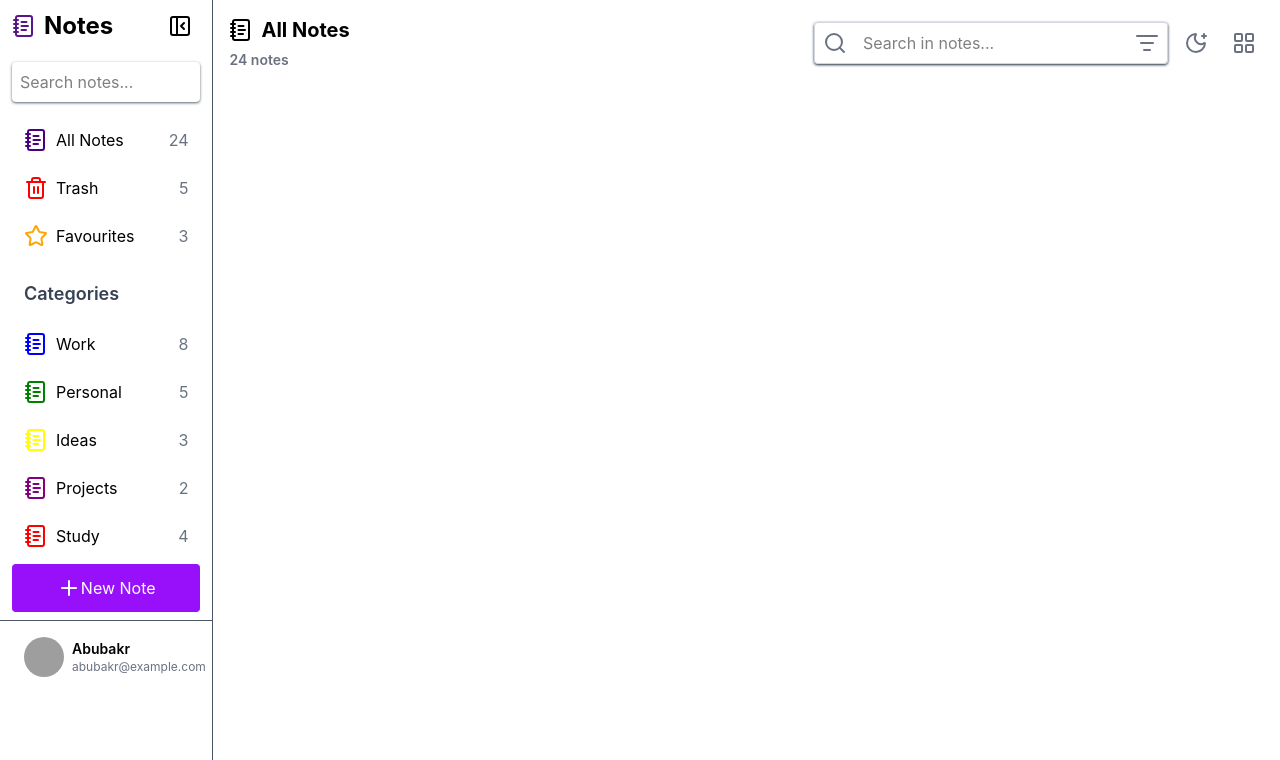
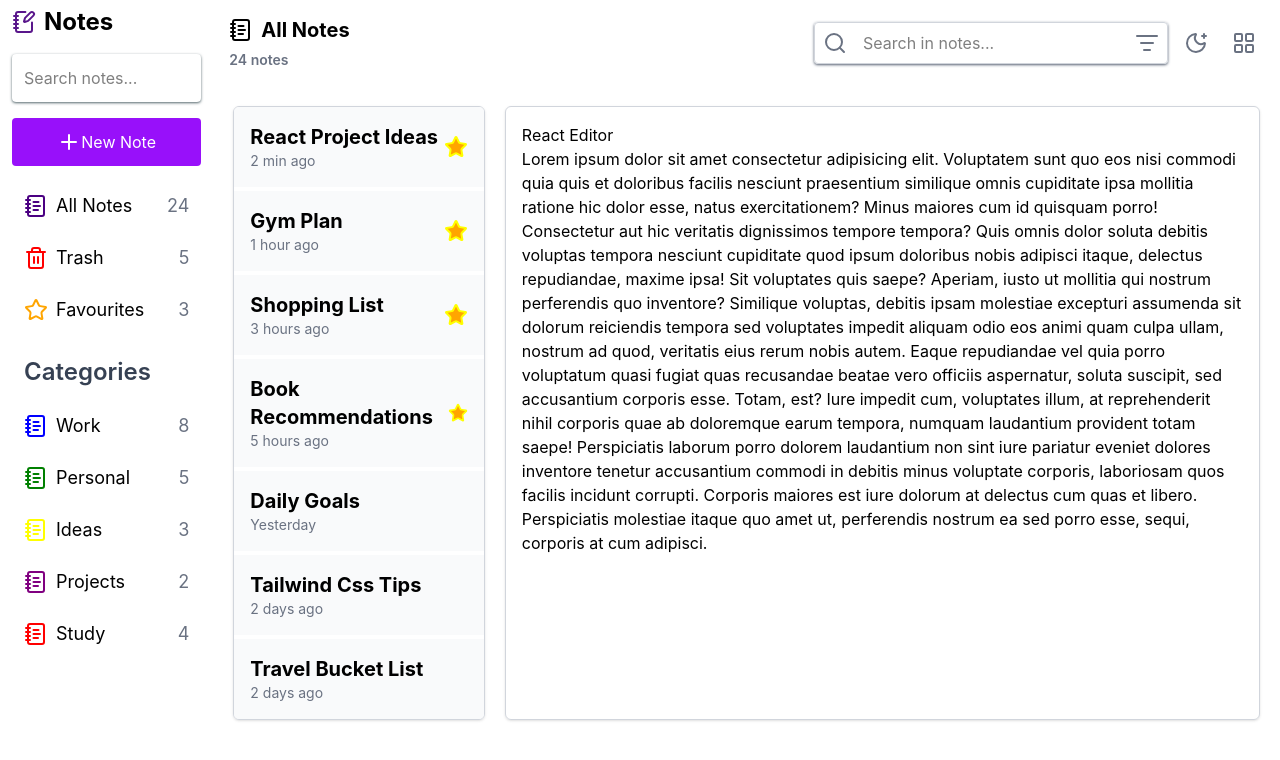
Before and after one commit to AbubakirDev-react/abubakrNotes, a React (Vite) app: page / in a window 1280 px wide. Shown: the top 760 px of the page. Built offline with nearby package versions, Linux system fonts and the light colour scheme; grey boxes are pictures that could not be loaded.

Commit message:
feat: restructure app layout with responsive components and enhance sidebar functionality

```diff
--- a/src/App.jsx
+++ b/src/App.jsx
@@ -1,15 +1,20 @@
 import React from 'react'
-import Sidebar from './components/layouts/sidebar/Sidebar'
-import Header from './components/layouts/header/Header'
+import Desktop from './components/ui/Desktop'
+import Tablet from './components/ui/Tablet'
+import Mobile from './components/ui/Mobile'
 
 export default function App() {
   return (
-    <div className='App flex h-screen'>
-      <Sidebar />
-      <div className="main flex flex-col w-full">
-        <Header />
-
+    <>
+      <div className="desktop lg:block md:hidden hidden">
+        <Desktop />
       </div>
-    </div>
+      <div className="tablet hidden lg:hidden md:block">
+        <Tablet />
+      </div>
+      <div className="mobile sm:block md:hidden">
+        <Mobile />
+      </div>
+    </>
   )
 }
--- a/src/components/layouts/header/header.menu.jsx
+++ b/src/components/layouts/header/header.menu.jsx
@@ -5,7 +5,7 @@ export default function HeaderMenu() {
   return (
     <div className='HeaderMenu flex items-center ml-auto'>
       <form action="" className="">
-        <div className="div flex items-center gap-2 bg-transparent border border-gray-300 rounded shadow shadow-gray-700">
+        <div className="div flex items-center gap-2 bg-transparent border border-gray-300 rounded shadow shadow-gray-500">
         <button disabled className="text-gray-500 pl-2 disabled">
           <Search />
         </button>
--- /dev/null
+++ b/src/components/layouts/note/Note.jsx
@@ -0,0 +1,12 @@
+import React from 'react'
+import NotesMenu from './notes/NotesMenu'
+import NoteEditor from './noteEditor/NoteEditor'
+
+export default function Note() {
+  return (
+    <div className='w-full flex gap-5 p-5'>
+      <NotesMenu />
+      <NoteEditor />
+    </div>
+  )
+}
--- /dev/null
+++ b/src/components/layouts/note/noteEditor/NoteEditor.jsx
@@ -0,0 +1,10 @@
+import React from 'react'
+
+export default function NoteEditor() {
+  return (
+    <div className='xl:w-9/12 lg:w-8/12 xl:h-full lg:h-10/12 xl:overflow-y-hidden lg:overflow-y-auto  p-4 rounded-md shadow border border-gray-300'>
+      <h1>React Editor</h1>
+      <p>Lorem ipsum dolor sit amet consectetur adipisicing elit. Voluptatem sunt quo eos nisi commodi quia quis et doloribus facilis nesciunt praesentium similique omnis cupiditate ipsa mollitia ratione hic dolor esse, natus exercitationem? Minus maiores cum id quisquam porro! Consectetur aut hic veritatis dignissimos tempore tempora? Quis omnis dolor soluta debitis voluptas tempora nesciunt cupiditate quod ipsum doloribus nobis adipisci itaque, delectus repudiandae, maxime ipsa! Sit voluptates quis saepe? Aperiam, iusto ut mollitia qui nostrum perferendis quo inventore? Similique voluptas, debitis ipsam molestiae excepturi assumenda sit dolorum reiciendis tempora sed voluptates impedit aliquam odio eos animi quam culpa ullam, nostrum ad quod, veritatis eius rerum nobis autem. Eaque repudiandae vel quia porro voluptatum quasi fugiat quas recusandae beatae vero officiis aspernatur, soluta suscipit, sed accusantium corporis esse. Totam, est? Iure impedit cum, voluptates illum, at reprehenderit nihil corporis quae ab doloremque earum tempora, numquam laudantium provident totam saepe! Perspiciatis laborum porro dolorem laudantium non sint iure pariatur eveniet dolores inventore tenetur accusantium commodi in debitis minus voluptate corporis, laboriosam quos facilis incidunt corrupti. Corporis maiores est iure dolorum at delectus cum quas et libero. Perspiciatis molestiae itaque quo amet ut, perferendis nostrum ea sed porro esse, sequi, corporis at cum adipisci.</p>
+    </div>
+  )
+}
--- /dev/null
+++ b/src/components/layouts/note/notes/NotesMenu.jsx
@@ -0,0 +1,19 @@
+import React from 'react'
+import { NotesMenuData } from './menu.data'
+import { StarIcon } from 'lucide-react'
+
+export default function NotesMenu() {
+  return (
+    <div className='xl:w-3/12 lg:w-4/12 xl:h-full lg:h-10/12 xl:overflow-y-hidden lg:overflow-y-auto shadow border gap-1 flex flex-col border-gray-300 rounded-md'>
+      {NotesMenuData.map((item)=>(
+        <button key={item.id} className="p-4 flex text-start bg-gray-50 items-center justify-between hover:bg-gray-200 focus:text-indigo-600 focus:bg-indigo-300">
+          <div className="flex flex-col">
+            <h4 className='font-bold xl:text-xl text-sm'>{item.title}</h4>
+            <h5 className='lg:text-sm text-xs text-gray-500'>{item.createdAt}</h5>
+          </div>
+          {item.favourited && <StarIcon fill='orange' color='yellow'  />}
+        </button>
+      ))}
+    </div>
+  )
+}
--- /dev/null
+++ b/src/components/layouts/note/notes/menu.data.js
@@ -0,0 +1,52 @@
+export const NotesMenuData = [
+    {
+        id:1,
+        title: 'React Project Ideas',
+        createdAt: '2 min ago',
+        favourited: true,
+        deleted: false,
+    },
+    {
+        id:2,
+        title:'Gym Plan',
+        createdAt: '1 hour ago',
+        favourited:true,
+        deleted:false
+    },
+    {
+        id:3,
+        title:'Shopping List',
+        createdAt: '3 hours ago',
+        favourited:true,
+        deleted:false
+    },
+    {
+        id:4,
+        title:'Book Recommendations',
+        createdAt: '5 hours ago',
+        favourited:true,
+        deleted:false
+    },
+    {
+        id:5,
+        title:'Daily Goals',
+        createdAt: 'Yesterday',
+        favourited:false,
+        deleted:false
+    },
+    {
+        id:6,
+        title:'Tailwind Css Tips',
+        createdAt: '2 days ago',
+        favourited:false,
+        deleted:false
+    },
+    {
+        id:7,
+        title:'Travel Bucket List',
+        createdAt: '2 days ago',
+        favourited:false,
+        deleted:false
+    },
+
+]
--- a/src/components/layouts/sidebar/Sidebar.jsx
+++ b/src/components/layouts/sidebar/Sidebar.jsx
@@ -1,4 +1,4 @@
-import { NotebookText,Plus,Search,SidebarCloseIcon } from 'lucide-react'
+import { LucideNotebookPen, NotebookText,Plus,Search,SidebarCloseIcon } from 'lucide-react'
 import React from 'react'
 import sidebarHeaderData, {UserProfile} from './sidebar.data'
 import sidebarCategoriesData from './sidebar.categories.data'
@@ -6,23 +6,28 @@ import sidebarCategoriesData from './sidebar.categories.data'
 
 export default function Sidebar() {
   return (
-    <div className='sidebar w-1/5 h-screen border-r border-gray-600'>
+    <div className='sidebar xl:w-1/5 lg:w-1/4 h-auto'>
       <div className="header px-3 py-1.5">
         <div className="header flex items-center justify-between">
-            <h1 className='text-2xl font-bold flex items-center gap-2'><NotebookText className="text-purple-900" /><span> Notes</span></h1>
-        <button className="p-2 hover:bg-gray-200 rounded">
+            <h1 className='text-2xl font-bold flex items-center gap-2'><LucideNotebookPen className="text-purple-900" /><span> Notes</span></h1>
+        {/* <button className="p-2 hover:bg-gray-200 rounded">
           <SidebarCloseIcon />
-        </button>
+        </button> */}
         </div>
 
 
-            <input id="price" type="text" name="price" placeholder='Search notes...' className="w-full mt-4 shadow shadow-mist-500 border-gray-400 rounded p-2 focus:outline-none focus:ring-2 focus:ring-indigo-500" />
+            <input id="price" type="text" name="price" placeholder='Search notes...' className="w-full mt-4 shadow shadow-mist-500 border-gray-400 rounded xl:p-3 lg:p-2 focus:outline-none focus:ring-2 focus:ring-indigo-500" />
 
+        <div className="mt-3 pt-1 w-full flex justify-center">
+          <button className="w-full mt-auto flex items-center justify-center bg-purple-600 text-white xl:p-3 lg:p-2 rounded hover:bg-purple-700">
+            <Plus /> New Note
+          </button>
+        </div>
       </div>
       <div className="body px-3 py-2">
         <div className="header-menu">
             {sidebarHeaderData.map((item) => (
-          <a key={item.id} href={item.href} className="flex items-center gap-2 p-3 hover:bg-gray-200 rounded">
+          <a key={item.id} href='#' className={`flex items-center gap-2 lg:p-3 md:p-1.5 hover:bg-gray-200 hover:${item.color} rounded focus:${item.color} focus:bg-gray-200 xl:text-lg lg:text-sm`}>
             {item.icon}
             <span>{item.title}</span>
             <span className='ml-auto text-gray-500'>{item.notes}</span>
@@ -30,29 +35,15 @@ export default function Sidebar() {
                   ))}
         </div>
         <div className="categories-menu mt-2">
-            <h3 className="text-lg font-semibold text-gray-700 p-3">Categories</h3>
+            <h3 className="xl:text-2xl lg:text-lg font-semibold text-gray-700 p-3">Categories</h3>
             {sidebarCategoriesData.map((item) => (
-          <a key={item.id} href={item.href} className="flex items-center gap-2 p-3 hover:bg-gray-200 rounded">
+          <a key={item.id} href='#' className="flex items-center gap-2 lg:p-1.5 xl:text-lg lg:text-sm xl:p-3 hover:bg-gray-200 focus:bg-gray-200 rounded md:text-sm">
             {item.icon}
             <span>{item.title}</span>
             <span className='ml-auto text-gray-500'>{item.notes}</span>
           </a>
                   ))}
         </div>
-        <div className="mt-auto pt-1 w-full flex justify-center">
-          <button className="w-full flex items-center justify-center bg-purple-600 text-white p-3 rounded hover:bg-purple-700">
-            <Plus /> New Note
-          </button>
-        </div>
-      </div>
-      <div className="footer px-3 py-1 border-t border-gray-600">
-        <div className="user-profile flex items-center gap-2 p-3 hover:bg-gray-200 rounded">
-          <img src={UserProfile.avatar} alt="User Avatar" className="w-10 h-10 rounded-full" />
-          <div className="user-info">
-            <h4 className="text-sm font-semibold">{UserProfile.name}</h4>
-            <p className="text-xs text-gray-500">{UserProfile.email}</p>
-          </div>
-        </div>
       </div>
     </div>
   )
--- a/src/components/layouts/sidebar/sidebar.data.jsx
+++ b/src/components/layouts/sidebar/sidebar.data.jsx
@@ -6,6 +6,7 @@ const sidebarHeaderData =  [
             title: 'All Notes',
             icon: <NotebookTextIcon color="indigo" />,
             href: '/all-notes',
+            color: 'text-indigo-500',
             notes: 24
         },
         {
@@ -13,6 +14,7 @@ const sidebarHeaderData =  [
             title: 'Trash',
             icon: <TrashIcon color="red" />,
             href: '/trash',
+            color: 'text-red-600',
             notes: 5
         },
         {
@@ -20,6 +22,7 @@ const sidebarHeaderData =  [
             title: 'Favourites',
             icon: <StarIcon color="orange" />,
             href: '/favourites',
+            color: 'text-orange-500',
             notes: 3
         }
     ]
--- /dev/null
+++ b/src/components/ui/Desktop.jsx
@@ -0,0 +1,18 @@
+import React from 'react'
+import Sidebar from '../layouts/sidebar/Sidebar'
+import Header from '../layouts/header/Header'
+import Note from '../layouts/note/Note'
+
+export default function Desktop() {
+  return (
+    <div>
+      <div className='flex h-screen'>
+      <Sidebar />
+      <div className="main flex flex-col w-full">
+        <Header />
+        <Note />
+      </div>
+    </div>
+    </div>
+  )
+}
--- /dev/null
+++ b/src/components/ui/Mobile.jsx
@@ -0,0 +1,9 @@
+import React from 'react'
+
+export default function Mobile() {
+  return (
+    <div>
+      <h1>Mobile</h1>
+    </div>
+  )
+}
--- /dev/null
+++ b/src/components/ui/Tablet.jsx
@@ -0,0 +1,9 @@
+import React from 'react'
+
+export default function Tablet() {
+  return (
+    <div>
+      <h1>Tablet</h1>
+    </div>
+  )
+}
```
Also changed, not shown: ChatGPT Image Jun 16, 2026, 03_35_18 PM.png (added).
